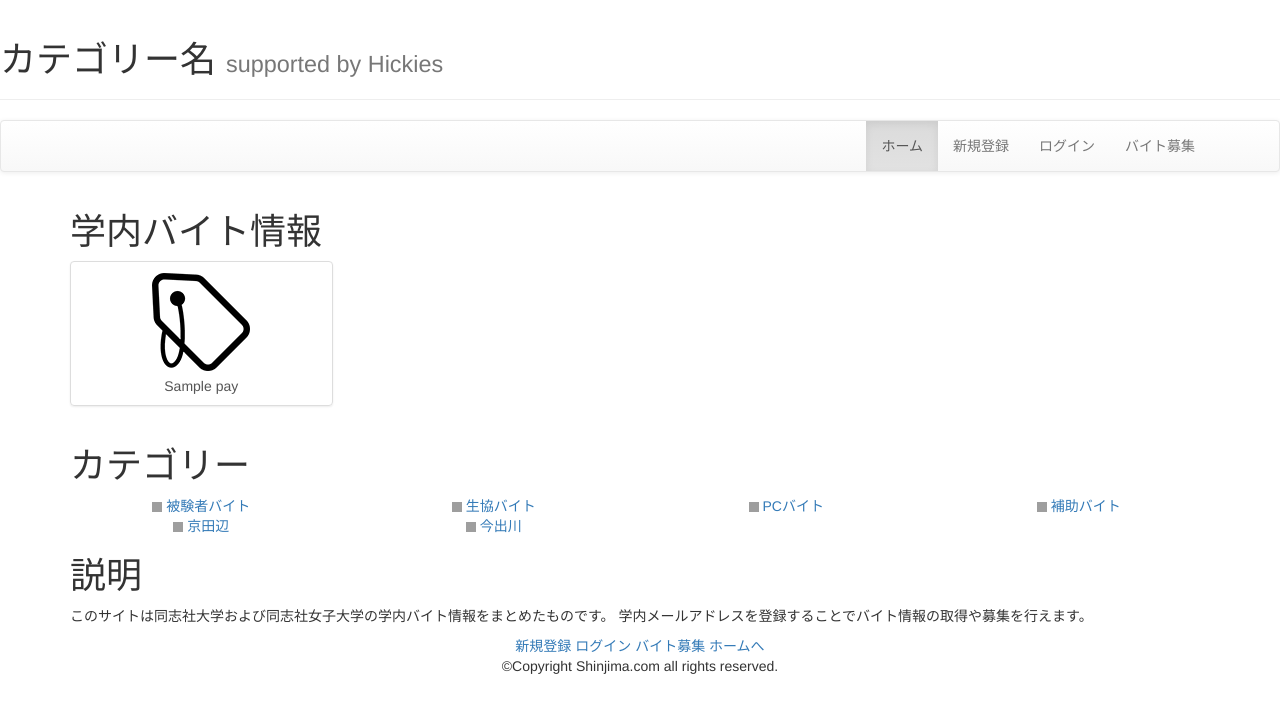
After one commit to KAZUKI1994/dhack-f, a Django app: template works/templates/works/category.html in a window 1280 px wide. The commit adds this page. Shown: the top 713 px of the page. Run offline with Django 3.2, Linux system fonts and the light colour scheme; the template is opened without the code that fills it: most values are stand-ins (such as "Sample title", 1, 10 or a date in 2020); parts of the project's set-up code (start-up, migrations or seed data) failed here and were passed over; some libraries are stand-ins or nearby versions; grey boxes are pictures that could not be loaded.

```diff
--- /dev/null
+++ b/works/templates/works/category.html
@@ -0,0 +1,79 @@
+{% extends "base_generic.html" %}
+{% load staticfiles %}
+
+{% block title %}Shinjima.com{% endblock %}
+
+{% block page_header %}カテゴリー名 {% endblock %}
+
+{% block content %}
+
+	<div id="main" class="container">
+      <div id="job">
+        <h1>学内バイト情報</h1>
+        <div class="row">
+        {% if new_archieve_list %}
+          {% for work in new_archieve_list %}
+            <div class="col-xs-6 col-md-3">
+              <div class="list-group">
+                <a href="/works/{{ work.id }}" class="list-group-item">
+                  <h4 class="list-group-item-heading">
+                  <!-- imageを出力 -->
+                  {% if work.category == 0 %}
+                  <img src="{% static 'images/img0.png' %}"  class="img-responsive" width="100px" height="100px" alt="a" style="margin:0 auto">
+                  {% elif work.category == 1 %}
+                  	<img src="{% static 'images/img1.png' %}"  class="img-responsive" width="100px" height="100px" alt="a" style="margin:0 auto">
+                  {% elif work.category == 2 %}
+                  	<img src="{% static 'images/img2.png' %}"  class="img-responsive" width="100px" height="100px" alt="a" style="margin:0 auto">
+                  {% elif work.category == 3 %}
+                  	<img src="{% static 'images/img3.png' %}"  class="img-responsive" width="100px" height="100px" alt="a" style="margin:0 auto">
+                  {% else %}
+                  	<img src="{% static 'images/img4.png' %}"  class="img-responsive" width="100px" height="100px" alt="a" style="margin:0 auto">
+                  {% endif %}
+                  </h4>
+                  <p class="list-group-item-text" align="center">{{ work.pay }}</p>
+                </a>
+              </div>
+            </div>
+          {% endfor %}
+        {% else %}
+          <p>募集はありません。</p>
+        {% endif %}
+        </div>
+      </div>
+
+
+      <div id="categoly">
+        <h1>カテゴリー</h1>
+        <div class="row">
+	          <div class="col-md-3" align="center"><a href=""><img src="hurasuko.png" width="10px" height="10px" alt="a">
+	            被験者バイト</a>
+          </div>
+          <div class="col-md-3" align="center"><a href=""><img src="food.png" width="10px" height="10px" alt="a">
+            生協バイト</a>
+          </div>
+          <div class="col-md-3" align="center"><a href=""><img src="PC.png" width="10px" height="10px" alt="a">
+            PCバイト</a>
+          </div>
+          <div class="col-md-3" align="center"><a href=""><img src="kurumaisu_360.png" width="10px" height="10px" alt="a">
+            補助バイト</a>
+          </div>
+
+          <div class="col-md-3" align="center"><a href=""><img src="clover_360.png" width="10px" height="10px" alt="a">
+            京田辺</a>
+          </div>
+          <div class="col-md-3" align="center"><a href=""><img src="heart_360.png" width="10px" height="10px" alt="a">
+            今出川</a>
+          </div>
+        </div>
+      </div>
+
+      <div id="about">
+        <h1>説明</h1>
+        <p>このサイトは同志社大学および同志社女子大学の学内バイト情報をまとめたものです。
+        学内メールアドレスを登録することでバイト情報の取得や募集を行えます。
+        </p>
+
+      </div>
+    </div>
+
+{% endblock %}
--- a/works/views.py
+++ b/works/views.py
@@ -7,6 +7,8 @@ from django.views.generic.edit import FormView
 from django.forms.models import modelformset_factory
 from .models import Works, WorksForm
 from .forms import ContactForm
+from django.core.context_processors import csrf
+from django.views.decorators.csrf import csrf_protect
 
 from .models import Works
 from .forms import UserForm
@@ -41,6 +43,7 @@ class DetailView(generic.DetailView):
 
 
 #バイトフォーム画面
+@csrf_protect
 def jobform(request):
 	JobFormSet = modelformset_factory(Works, fields="__all__")
 	if request.method == "POST":
@@ -49,7 +52,10 @@ def jobform(request):
 			formset.save()
 	else:
 		formset = JobFormSet()
+	#ctxt = RequestContext(request, {})
 	return render_to_response("works/jobform.html", {"formset":formset})
+
+#カテゴリー別一覧画面
 
 
 #コンタクトフォーム
```
Also changed, not shown: works/models.py (+4 -5 lines), works/templates/works/jobform.html (+2 -23 lines), db.sqlite3, works/migrations/0001_initial.py, works/migrations/0002_auto_20150910_1854.py (deleted), works/migrations/0003_auto_20150910_1858.py (deleted), works/migrations/0004_auto_20150910_1909.py (deleted).
